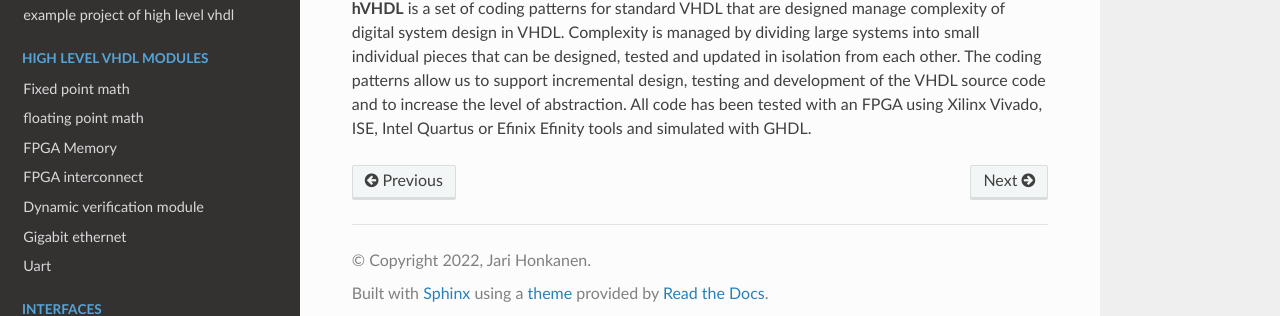
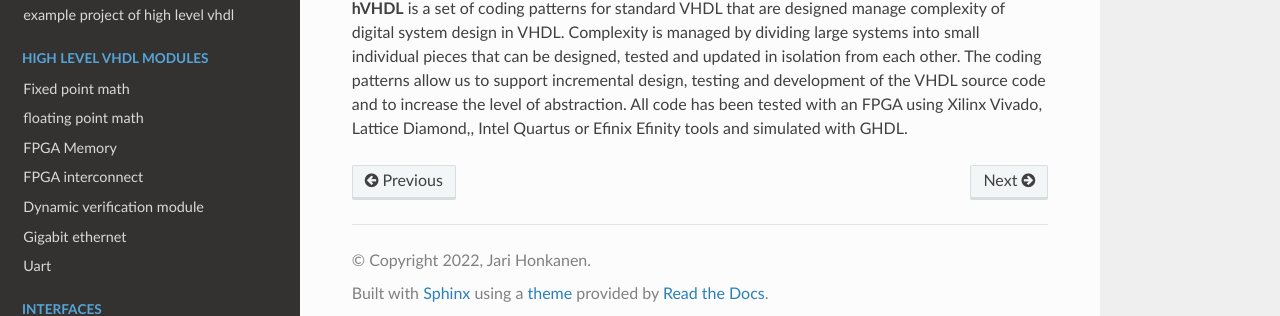
Before and after one commit to hVHDL/hVHDL, a Sphinx documentation site: the page built from docs/source/about/what_is_hvhdl.rst, in a window 1280 px wide. Shown: the part 163-479 px from the top of the page. Built offline with Sphinx 7.4.7 and the Read the Docs theme 2.0.0, drawn with Linux system fonts in a browser that asks for light colours.

Commit message:
Update what_is_hvhdl.rst

```diff
--- a/docs/source/about/what_is_hvhdl.rst
+++ b/docs/source/about/what_is_hvhdl.rst
@@ -1,4 +1,4 @@
 What is hVHDL
 =============
 
-**hVHDL** is a set of coding patterns for standard VHDL that are designed manage complexity of digital system design in VHDL. Complexity is managed by dividing large systems into small individual pieces that can be designed, tested and updated in isolation from each other. The coding patterns allow us to support incremental design, testing and development of the VHDL source code and to increase the level of abstraction. All code has been tested with an FPGA using Xilinx Vivado, ISE, Intel Quartus or Efinix Efinity tools and simulated with GHDL.
+**hVHDL** is a set of coding patterns for standard VHDL that are designed manage complexity of digital system design in VHDL. Complexity is managed by dividing large systems into small individual pieces that can be designed, tested and updated in isolation from each other. The coding patterns allow us to support incremental design, testing and development of the VHDL source code and to increase the level of abstraction. All code has been tested with an FPGA using Xilinx Vivado, Lattice Diamond,, Intel Quartus or Efinix Efinity tools and simulated with GHDL.
```
